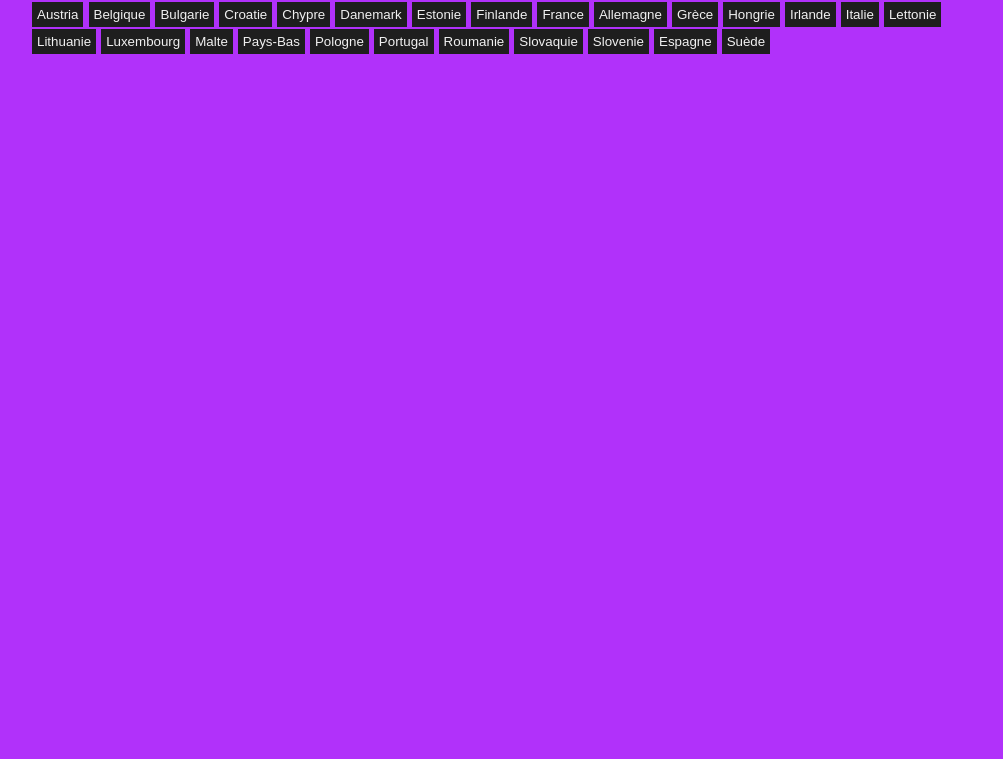
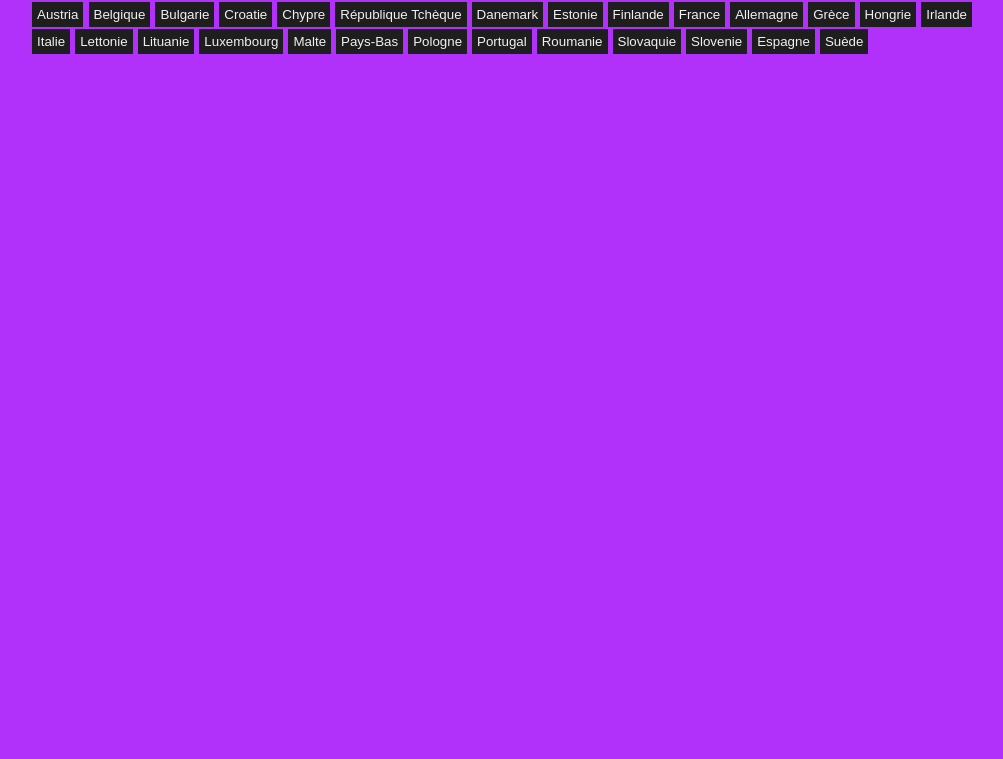
Before and after one commit to SiraeDWT/DataPlay, a website: page src/index.html in a window 1280 px wide. Shown: the part 41-800 px from the top of the page, without its empty margins (128-1131 px from the left). Drawn offline with nearby package versions, Linux system fonts and the light colour scheme; files that its build step writes are made by us from their sources.

Commit message:
Adapt czech-republic

```diff
--- a/src/index.html
+++ b/src/index.html
@@ -35,7 +35,7 @@
             <button id="bulgaria" class="data__country">Bulgarie</button>
             <button id="croatia" class="data__country">Croatie</button>
             <button id="cyprus" class="data__country">Chypre</button>
-            <!-- <button id="czechRepublic" class="data__country">Republique Cheque</button> -->
+            <button id="czech-republic" class="data__country">République Tchèque</button>
             <button id="denmark" class="data__country">Danemark</button>
             <button id="estonia" class="data__country">Estonie</button>
             <button id="finland" class="data__country">Finlande</button>
@@ -46,7 +46,7 @@
             <button id="ireland" class="data__country">Irlande</button>
             <button id="italy" class="data__country">Italie</button>
             <button id="latvia" class="data__country">Lettonie</button>
-            <button id="lithuania" class="data__country">Lithuanie</button>
+            <button id="lithuania" class="data__country">Lituanie</button>
             <button id="luxembourg" class="data__country">Luxembourg</button>
             <button id="malta" class="data__country">Malte</button>
             <button id="netherlands" class="data__country">Pays-Bas</button>
```
